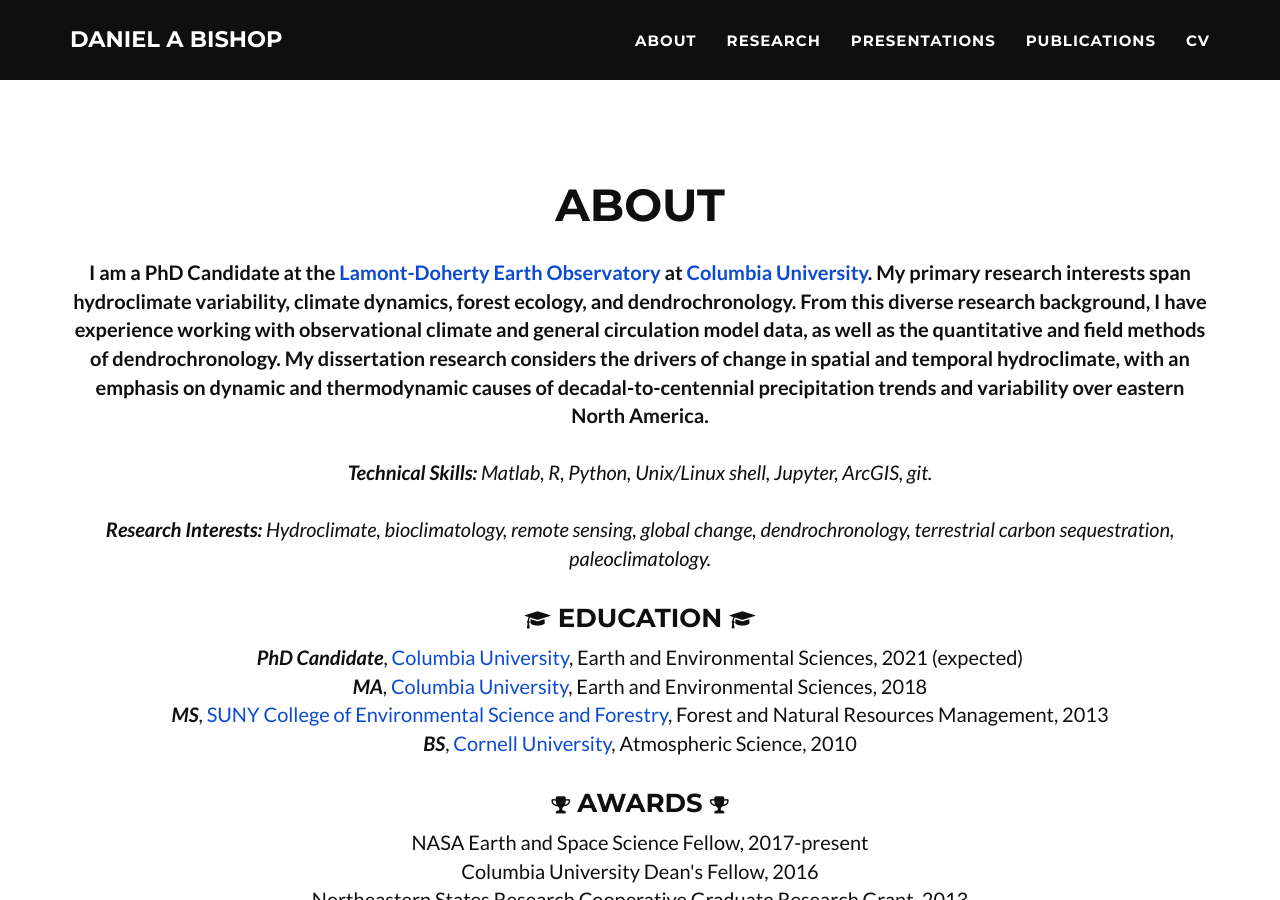
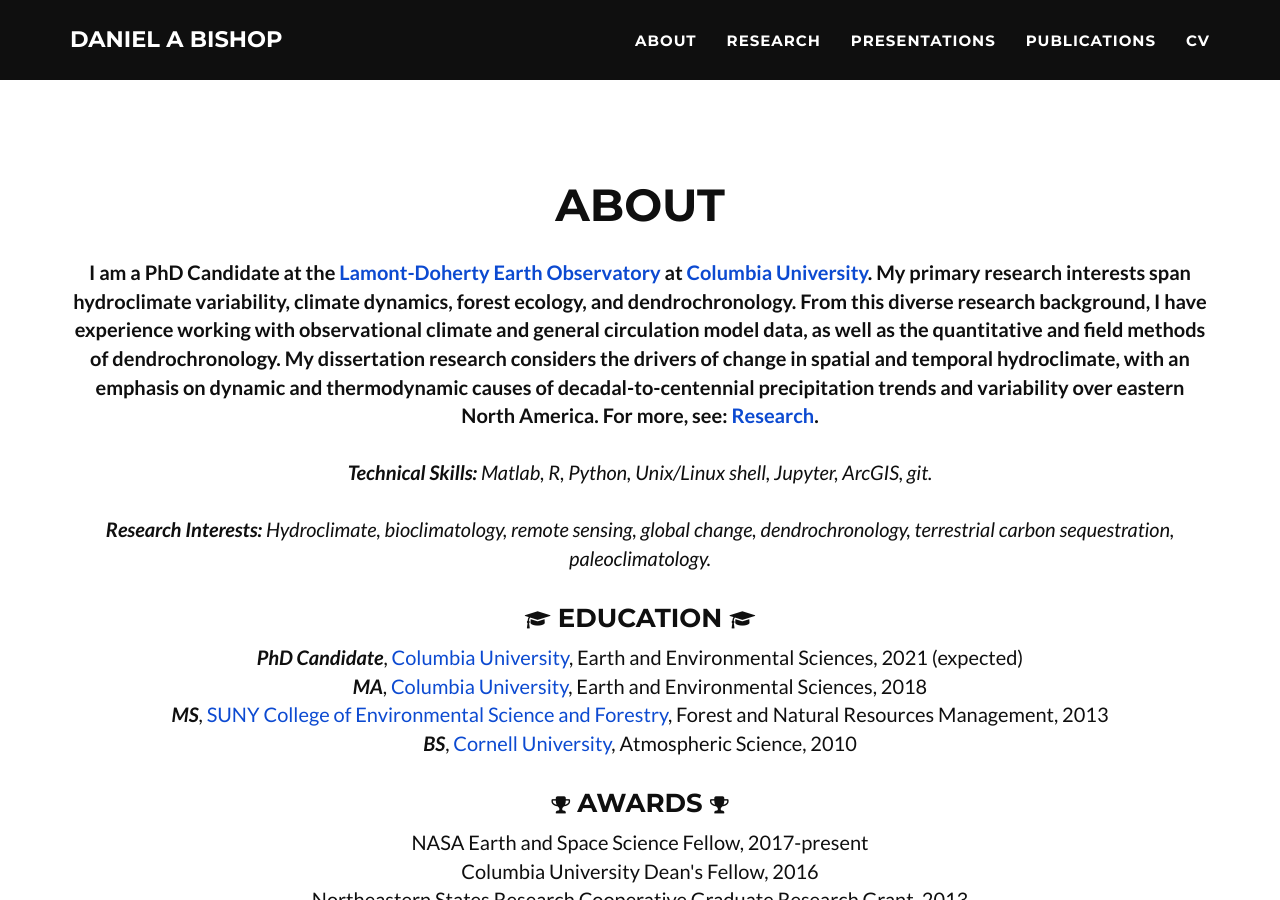
Before and after one commit to danielabishop/danielabishop.github.io, a Jekyll site: the page built from index.html, in a window 1280 px wide and 900 px high, scrolled down 733 px. Built offline with Jekyll 4.4.1, drawn with Linux system fonts in a browser that asks for light colours; some web fonts are replaced; comment, search, counter and statistics services are not loaded.

Commit message:
Research reformat

```diff
--- a/_includes/portfolio_grid.html
+++ b/_includes/portfolio_grid.html
@@ -17,7 +17,7 @@
                         circulation model data, as well as the quantitative and field methods of dendrochronology. My
                         dissertation research considers the drivers of change in spatial and temporal hydroclimate, with an
                         emphasis on dynamic and thermodynamic causes of decadal-to-centennial precipitation trends and
-                        variability over eastern North America.</b><br><br><i><b>Technical Skills:</b> Matlab, R,
+                        variability over eastern North America. For more, see: <a class="page-scroll" href="#research">Research</a>.</b><br><br><i><b>Technical Skills:</b> Matlab, R,
                         Python, Unix/Linux shell, Jupyter, ArcGIS, git.<br><br>
                         <b>Research Interests:</b> Hydroclimate, bioclimatology, remote sensing, global change, dendrochronology,
                         terrestrial carbon sequestration, paleoclimatology.</i>
```
Also changed, not shown: 6 other files.
